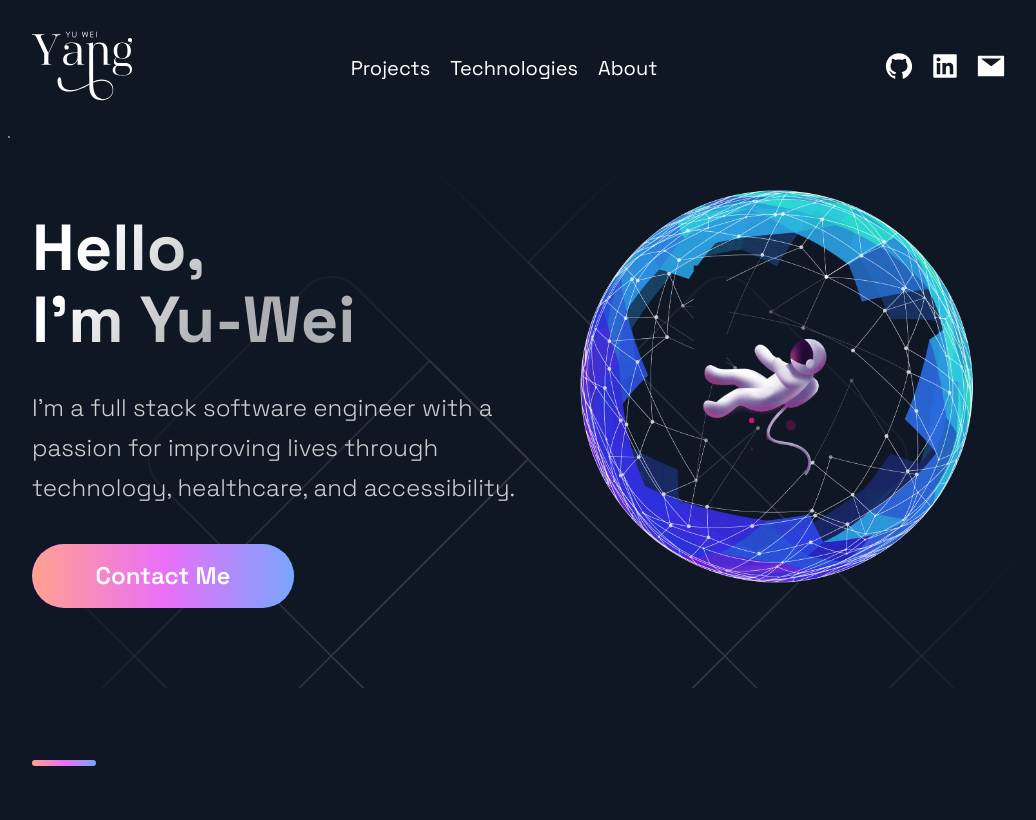
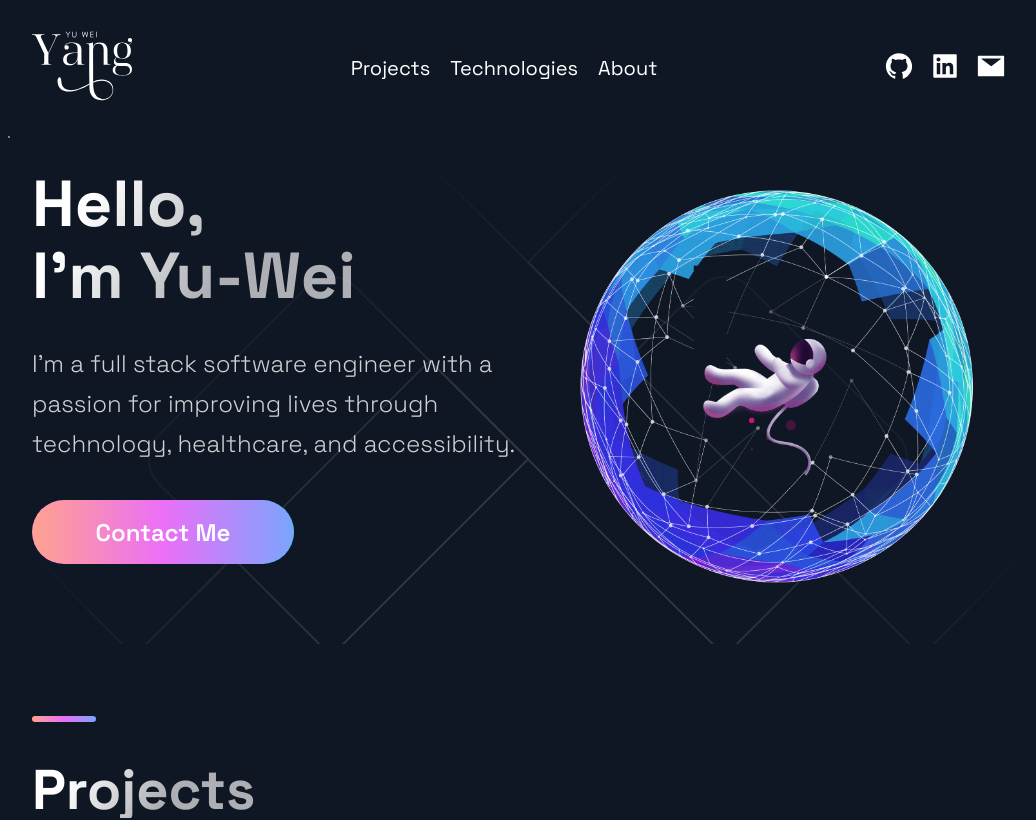
Before and after one commit to kathryn43621/portfolio, a Next.js app: page / in a window 1280 px wide. Shown: the top 820 px of the page, without its empty margins (112-1148 px from the left). Built offline with nearby package versions, Linux system fonts and the light colour scheme.

Commit message:
Optimised SEO

```diff
--- a/src/components/Projects/Projects.js
+++ b/src/components/Projects/Projects.js
@@ -37,7 +37,6 @@ const Projects = () => (
                 layout="responsive"
                 width={800}
                 height={500}
-                loading="eager"
                 alt="project preview"
               />
             </ImageContainer>
--- a/src/components/Technologies/TechnologiesStyles.js
+++ b/src/components/Technologies/TechnologiesStyles.js
@@ -67,7 +67,7 @@ export const ListContainer = styled.div`
   }
 `;
 
-export const ListTitle = styled.h4`
+export const ListTitle = styled.h3`
   font-weight: 700;
   font-size: 28px;
   line-height: 32px;
--- a/src/components/TimeLine/TimeLineStyles.js
+++ b/src/components/TimeLine/TimeLineStyles.js
@@ -111,7 +111,7 @@ export const CarouselItemText = styled.p`
   font-size: 14px;
   line-height: 22px;
   letter-spacing: 0.02em;
-  color: rgba(255, 255, 255, 0.75);
+  color: white;
   padding-right: 16px;
 
   @media ${(props) => props.theme.breakpoints.md} {
--- a/src/styles/GlobalComponents/index.js
+++ b/src/styles/GlobalComponents/index.js
@@ -22,7 +22,7 @@ export const Section = styled.section`
   }
 `;
 
-export const SectionTitle = styled.h1`
+export const SectionTitle = styled.h2`
   font-weight: 800;
   font-size: ${(props) => (props.main ? "65px" : "56px")};
   line-height: ${(props) => (props.main ? "72px" : "56px")};
```
